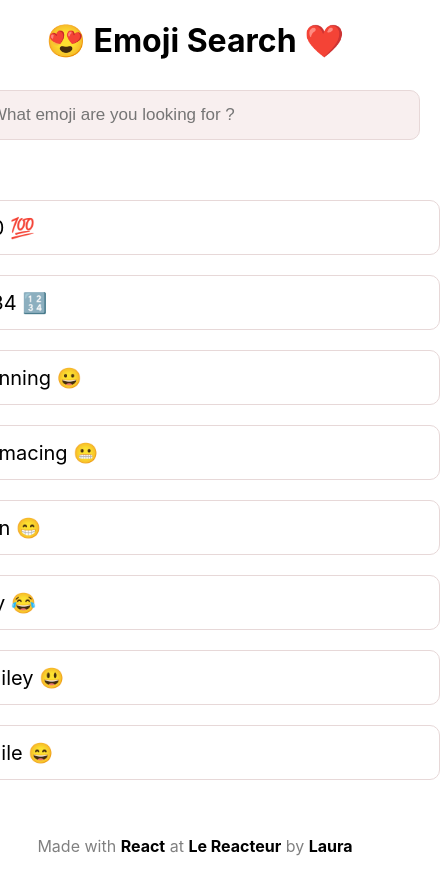
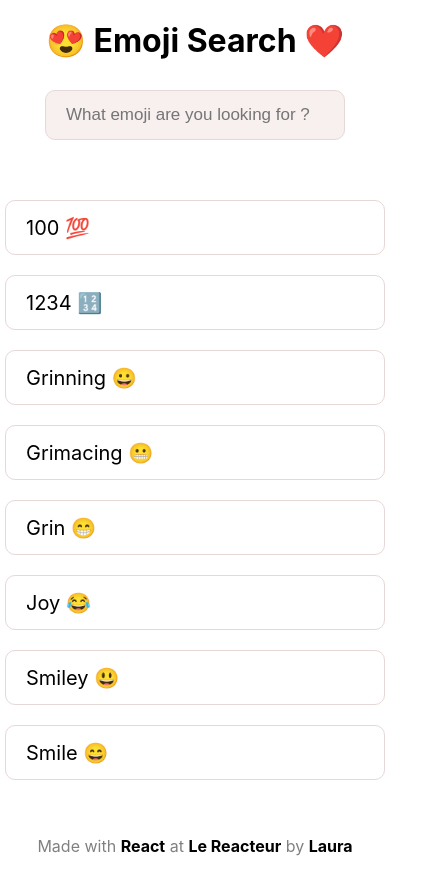
Before and after one commit to Laura-fr/Emoji-Search-react, a React (Create React App) app: page / in a window 390 px wide. Shown: the whole page, 440 px wide, since content can reach past the window. Built offline with nearby package versions, Linux system fonts and the light colour scheme.

Commit message:
responsive for mobile

```diff
--- a/src/App.css
+++ b/src/App.css
@@ -83,11 +83,11 @@ a:visited {
 
 @media (max-width: 768px) {
   .line {
-    width: 490px;
+    width: 380px;
     height: 55px;
   }
 
   input {
-    width: 450px;
+    width: 300px;
   }
 }
```
